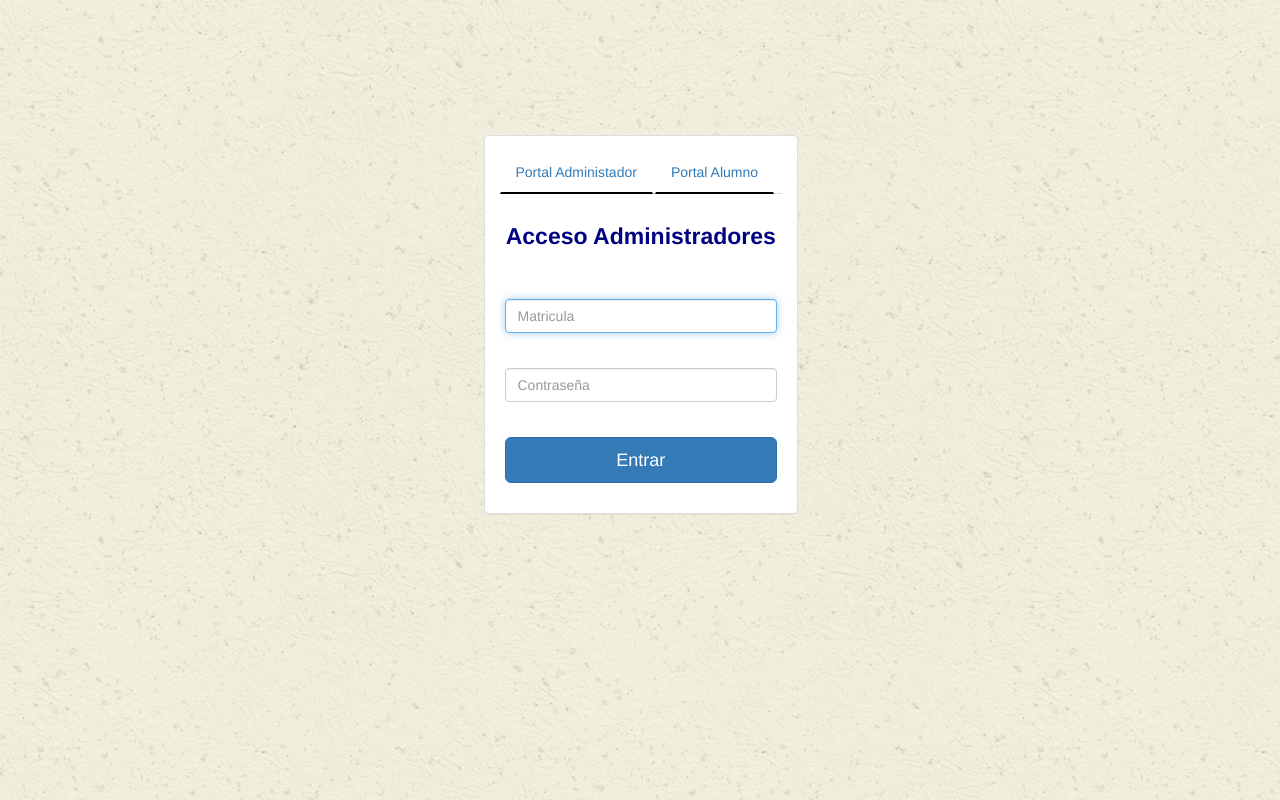
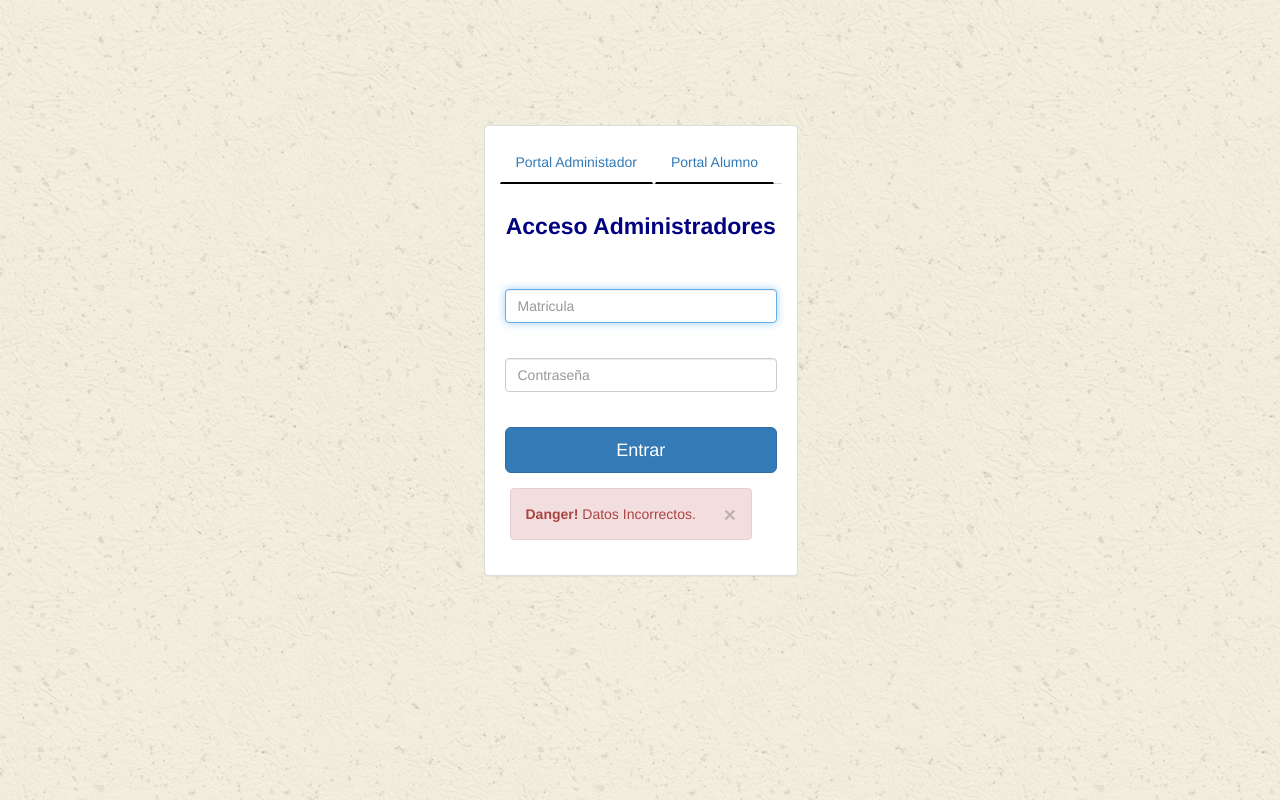
Before and after one commit to Europpa/SecTec, a PHP site: page /sectec/ in a window 1280 px wide. Run offline with PHP 8.4, Linux system fonts and the light colour scheme.

Commit message:
tu login esta culero

```diff
--- a/Views/css/estiloslogin.css
+++ b/Views/css/estiloslogin.css
@@ -9,16 +9,19 @@ button {
     margin: 10px;
     margin-right: 30px;
 }
+.conteinernav{
+  background-color: white;
+}
 #login {
     background-color: rgba(0, 0, 0, 0.5);
     margin-top: 100px;
-    border-radius: 10px;
+    border-radius: 70px;
 }
 /*estilos del contenedor*/
 .container{
 
 	padding-right: 358px;
-    padding-top: 115px;
+    padding-top: 105px;
 }
 /*estilo del titulo del login*/
 h4{
@@ -29,7 +32,3 @@ h4{
 .nav-tabs>li>a{
     border-bottom:2px solid black;
 }
-/*estilos de los label del login*/
-.form-horizontal .control-label{
-    padding-top: 23px;
-}
--- a/Views/index/index.php
+++ b/Views/index/index.php
@@ -33,6 +33,10 @@
 					            <div class="form-group">
 					    	        <button class="btn btn-lg btn-primary btn-block" type="submit">Entrar</button>
 					            </div>
+					            <div class="alert alert-danger">
+                                    <a href="#" class="close" data-dismiss="alert" aria-label="close">&times;</a>
+                                    <strong>Danger!</strong> Datos Incorrectos.
+                                </div>
 					        </form>
 				            </div>
 				            <div role="tabpanel" class="tab-pane fade" id="alumno">
@@ -52,6 +56,10 @@
 					    	        <button class="btn btn-lg btn-primary btn-block" type="submit">Entrar</button>
 					            </div>
 					        </form>
+					        <div class="alert alert-danger">
+                                    <a href="#" class="close" data-dismiss="alert" aria-label="close">&times;</a>
+                                    <strong>Danger!</strong> Datos Incorrectos.
+                            </div>
 					    </br>
 					</br>
 				</div>
```
